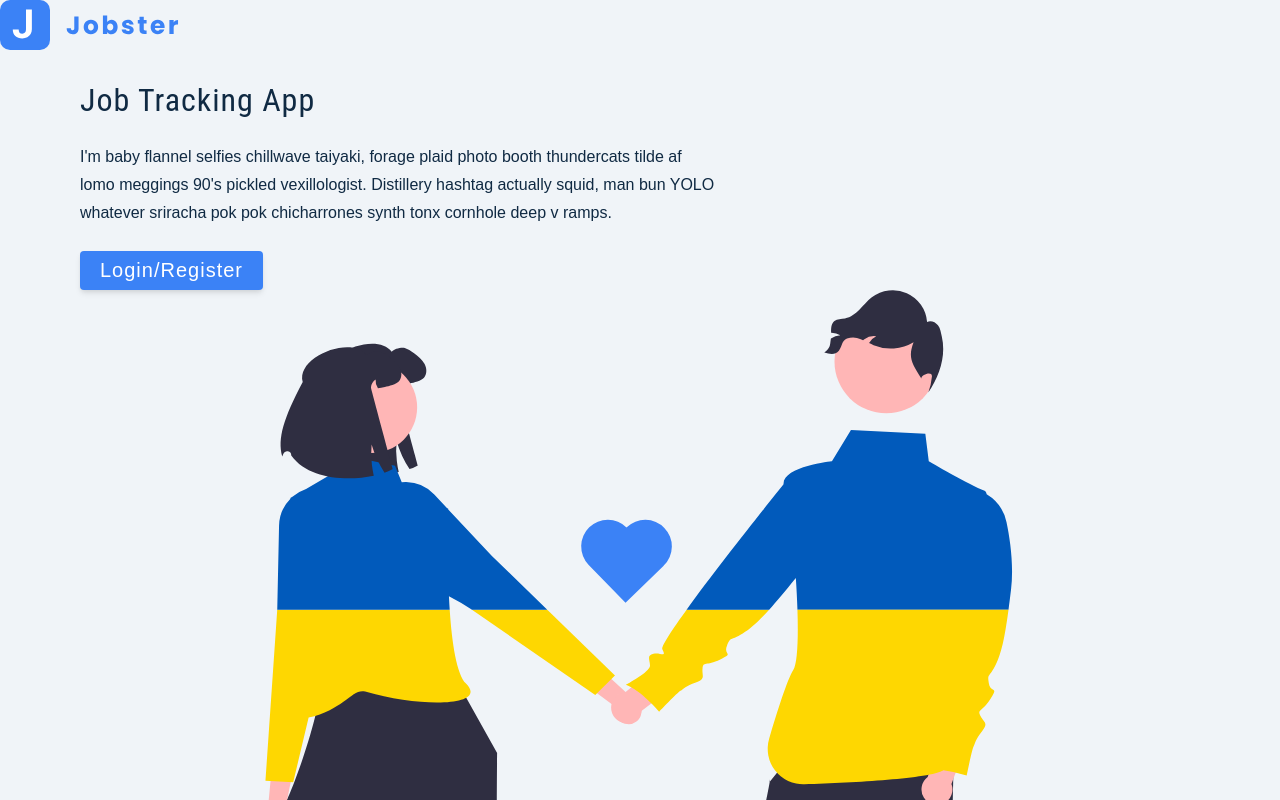
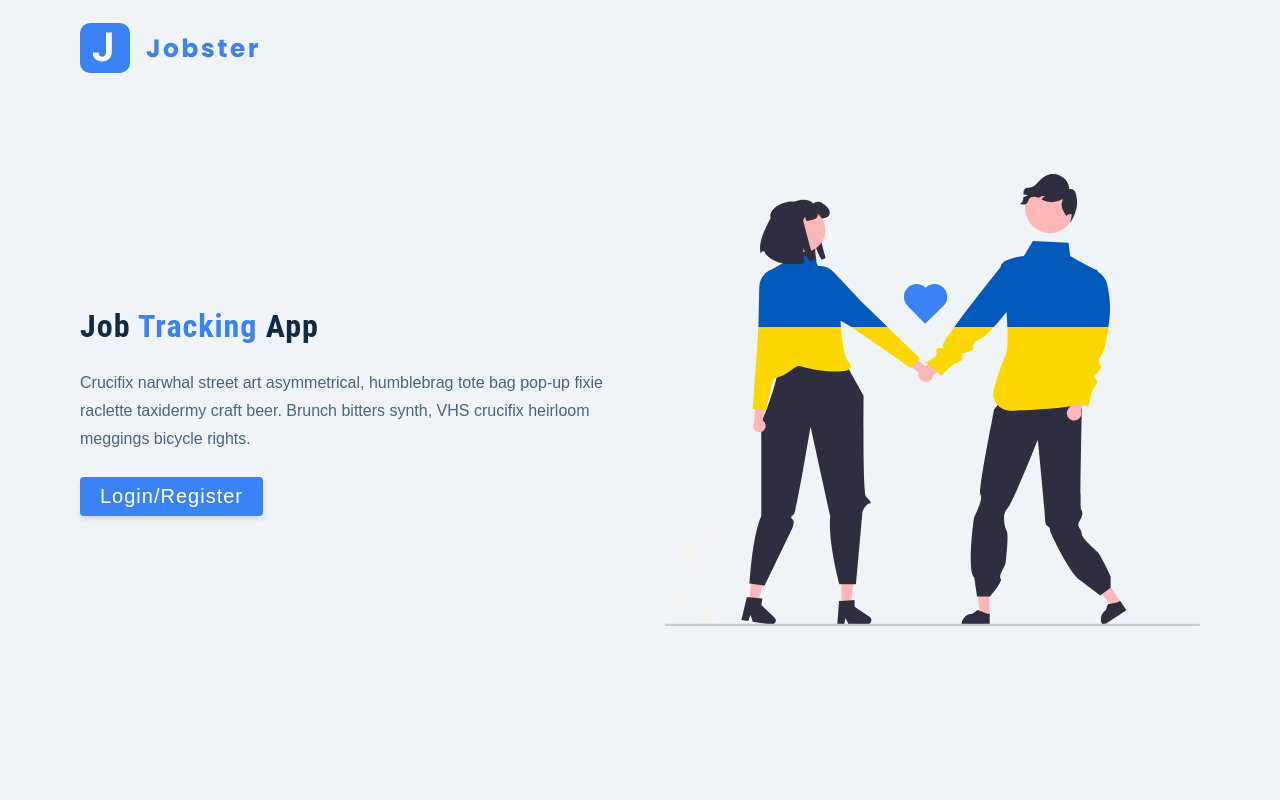
Before and after one commit to aljorgevi/find-job-redux, a React (Create React App) app: page /register in a window 1280 px wide. Shown: the top 800 px of the page. Built offline with nearby package versions, Linux system fonts and the light colour scheme.

Commit message:
add components

```diff
--- a/package.json
+++ b/package.json
@@ -10,6 +10,7 @@
     "react": "^18.1.0",
     "react-dom": "^18.1.0",
     "react-scripts": "5.0.1",
+    "styled-components": "^5.3.5",
     "web-vitals": "^2.1.4"
   },
   "scripts": {
--- /dev/null
+++ b/src/components/Logo.js
@@ -0,0 +1,6 @@
+import logo from '../assets/images/logo.svg';
+
+const Logo = () => {
+	return <img src={logo} alt='jobster logo' className='logo' />;
+};
+export default Logo;
--- /dev/null
+++ b/src/components/index.js
@@ -0,0 +1,23 @@
+// import BigSidebar from './BigSidebar';
+// import ChartsContainer from './ChartsContainer';
+// import FormRow from './FormRow';
+// import FormRowSelect from './FormRowSelect';
+// import JobsContainer from './JobsContainer';
+import Logo from './Logo';
+// import Navbar from './Navbar';
+// import SearchContainer from './SearchContainer';
+// import SmallSidebar from './SmallSidebar';
+// import StatsContainer from './StatsContainer';
+
+export {
+	Logo
+	// FormRow,
+	// Navbar,
+	// SmallSidebar,
+	// BigSidebar,
+	// FormRowSelect,
+	// JobsContainer,
+	// SearchContainer,
+	// StatsContainer,
+	// ChartsContainer,
+};
--- a/src/pages/Landing.js
+++ b/src/pages/Landing.js
@@ -1,29 +1,31 @@
-import logo from '../assets/images/logo.svg';
+import Wrapper from '../assets/wrappers/LandingPage';
+import { Logo } from '../components';
 import main from '../assets/images/main.svg';
 
 const Landing = () => {
 	return (
-		<main>
+		<Wrapper>
 			<nav>
-				<img src={logo} alt='company logo' />
+				<Logo />
 			</nav>
 			<div className='container page'>
 				{/* info */}
 				<div className='info'>
 					<h1>
-						Job <span>tracking</span> app
+						job <span>tracking</span> app
 					</h1>
 					<p>
-						I'm baby flannel selfies chillwave taiyaki, forage plaid photo booth
-						thundercats tilde af lomo meggings 90's pickled vexillologist.
-						Distillery hashtag actually squid, man bun YOLO whatever sriracha
-						pok pok chicharrones synth tonx cornhole deep v ramps.
+						Crucifix narwhal street art asymmetrical, humblebrag tote bag pop-up
+						fixie raclette taxidermy craft beer. Brunch bitters synth, VHS
+						crucifix heirloom meggings bicycle rights.
 					</p>
-					<button className='btn btn-hero'>Login/Register</button>
+					<button to='/register' className='btn btn-hero'>
+						Login/Register
+					</button>
 				</div>
-				<img className='img main-img' src={main} alt='company couple' />
+				<img src={main} alt='job hunt' className='img main-img' />
 			</div>
-		</main>
+		</Wrapper>
 	);
 };
 
```
Also changed, not shown: 1 other file (tests, documents, lock files or other folders).
